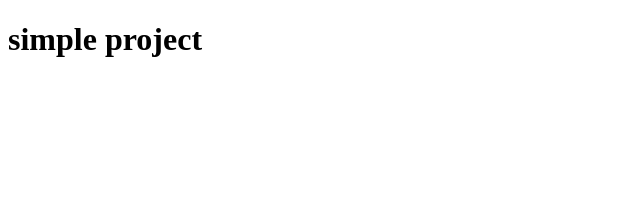
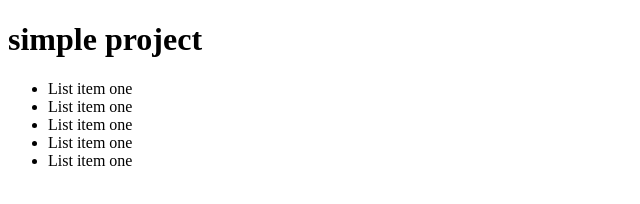
Before and after one commit to suzan-sheikh/forgerepo, a plain HTML site: page index.html in a window 1280 px wide. Shown: the whole page, without its empty margins (0-640 px from the left). Drawn offline with Linux system fonts and the light colour scheme.

Commit message:
finish task

```diff
--- a/index.html
+++ b/index.html
@@ -1,14 +1,20 @@
 <!DOCTYPE html>
 <html lang="en">
   <head>
-  <meta charset="UTF-8">
-  <meta name="viewport" content="width=device-width, initial-scale=1.0">
+    <meta charset="UTF-8" />
+    <meta name="viewport" content="width=device-width, initial-scale=1.0" />
     <title>simple project</title>
   </head>
   <body>
     <div>
       <h1>simple project</h1>
+      <ul>
+        <li>List item one</li>
+        <li>List item one</li>
+        <li>List item one</li>
+        <li>List item one</li>
+        <li>List item one</li>
+      </ul>
     </div>
-
   </body>
 </html>
```
Lines whose indentation alone changed are shown as unchanged.
